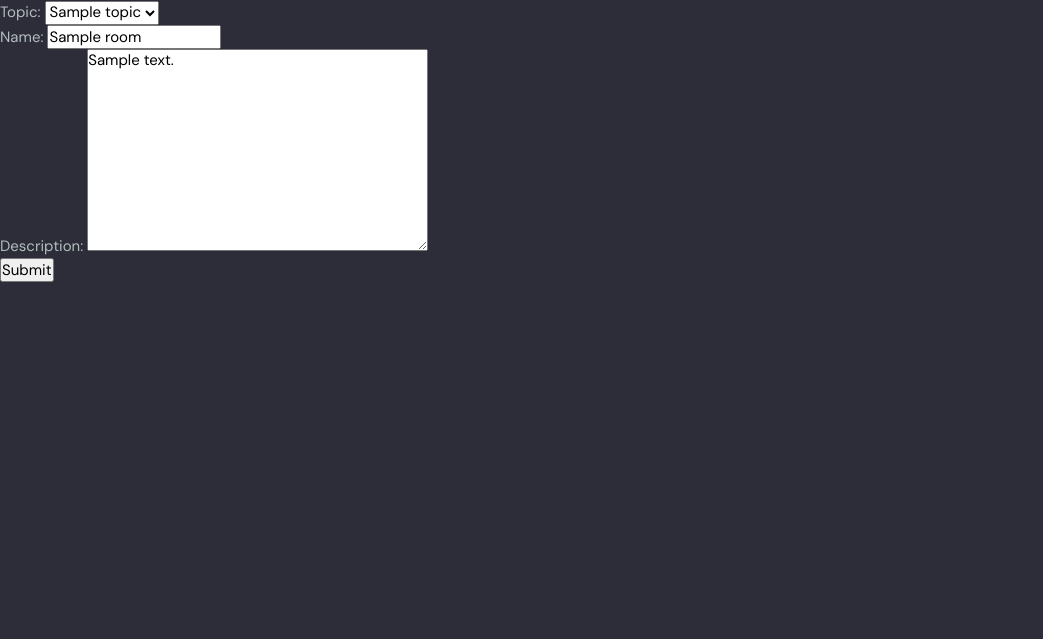
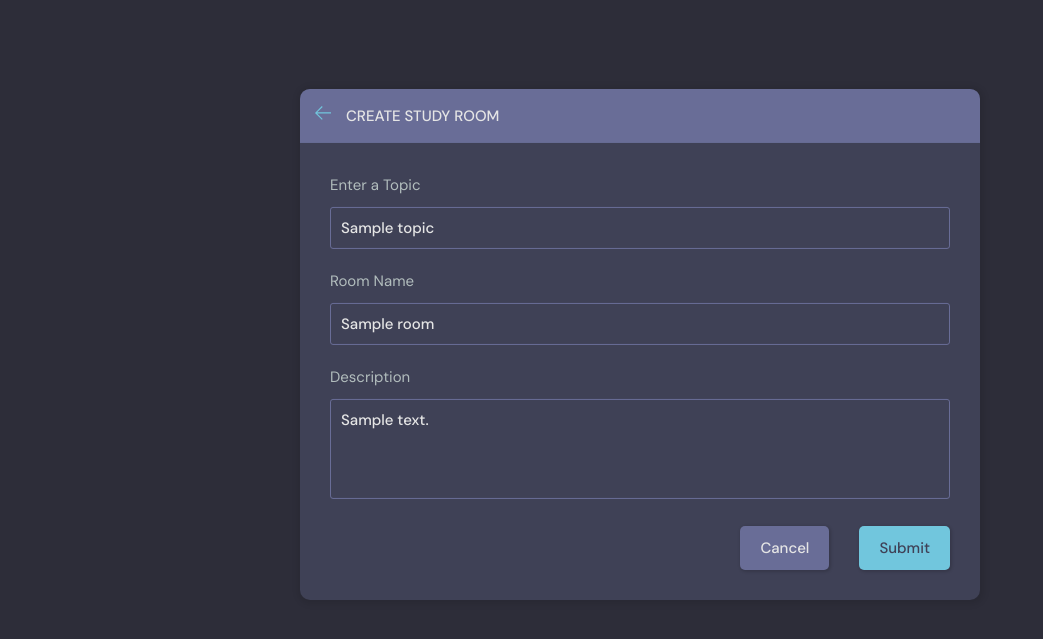
Before and after one commit to aneebp/ChatRoom, a Django app: page /update_room/1 in a window 1280 px wide. Shown: the part 76-715 px from the top of the page, without its empty margins (0-1043 px from the left). Run offline with Django 4.2, Linux system fonts and the light colour scheme; a user stored in the database is signed in; tables that the repository leaves empty hold one stand-in row (values such as "Sample post").

Commit message:
theme installation roomcreate and some additional funtion

```diff
--- a/base/templates/base/room.html
+++ b/base/templates/base/room.html
@@ -6,7 +6,7 @@
         <div class="room">
           <div class="room__top">
             <div class="room__topLeft">
-              <a href="index.html">
+              <a href="{% url 'home' %}">
                 <svg version="1.1" xmlns="http://www.w3.org/2000/svg" width="32" height="32" viewBox="0 0 32 32">
                   <title>arrow-left</title>
                   <path
--- a/base/templates/base/room_form.html
+++ b/base/templates/base/room_form.html
@@ -1,9 +1,69 @@
 {% extends 'base/main.html' %}
+{% block content %}
+  <main class="create-room layout">
+    <div class="container">
+      <div class="layout__box">
+        <div class="layout__boxHeader">
+          <div class="layout__boxTitle">
+            <a href="{% url 'home' %}">
+              <svg version="1.1" xmlns="http://www.w3.org/2000/svg" width="32" height="32" viewBox="0 0 32 32">
+                <title>arrow-left</title>
+                <path
+                  d="M13.723 2.286l-13.723 13.714 13.719 13.714 1.616-1.611-10.96-10.96h27.625v-2.286h-27.625l10.965-10.965-1.616-1.607z">
+                </path>
+              </svg>
+            </a>
+            <h3>Create Study Room</h3>
+          </div>
+        </div>
+        <div class="layout__body">
+          <form class="form" action="#" method="POST">
+            {% csrf_token %}
 
-{% block content %}
-<form action="" method='POST'>
-    {% csrf_token %}
-    {{form.as_p}}
-    <input type="submit" value="Submit">
-</form>
-{% endblock content %}
+            <div class="form__group">
+              <label for="room_topic">Enter a Topic</label>
+              <input type="text" required value="{{rooms.topic.name}}" name="topic" list="topic-list" />
+              <datalist id="topic-list">
+                <select  id="room_topic">
+                    {% for topic in topics  %}
+                    <option value="{{topic.name}}">{{topic.name}}</option>
+                    {% endfor %}
+                </select>
+              </datalist>
+              </div>
+
+              <div class="form__group">
+                <label for="room_name">Room Name</label>
+                {{form.name}}
+                </div>
+
+                <div class="form__group">
+                    <label for="room_description">Description</label>
+                    {{form.description}}
+                    </div>
+
+
+            {% comment %} <div class="form__group">
+              <label for="room_topic">Topic</label>
+              <input required type="text" name="topic" id="room_topic" list="topic-list" />
+              <datalist id="topic-list">
+                <select id="room_topic">
+                  <option value="">Select your topic</option>
+                  <option value="Python">Python</option>
+                  <option value="Django">Django</option>
+                </select>
+              </datalist>
+
+            </div> {% endcomment %}
+
+
+            <div class="form__action">
+              <a class="btn btn--dark" href="index.html">Cancel</a>
+              <button class="btn btn--main" type="submit">Submit</button>
+            </div>
+          </form>
+        </div>
+      </div>
+    </div>
+  </main>
+  {% endblock content %}
--- a/base/views.py
+++ b/base/views.py
@@ -119,16 +119,20 @@ def userProfile(request,pk):
 # if the user is logout ,and user try to create a room it will go to login page
 @login_required(login_url="login")
 def createRoom(request):
+    topics = Topic.objects.all()
     form = RoomForm()
     if request.method == "POST":
-        # we gonna pass all the posted data to form
-        form = RoomForm(request.POST)
-        if form.is_valid:
-           room =form.save(commit=False)
-           room.host = request.user
-           room.save()
+           topic_name = request.POST.get('topic')
+           #if the topic is there is gonna go with that other wise it will create
+           topic,created = Topic.objects.get_or_create(name=topic_name)
+           Room.objects.create(
+               host = request.user,
+               topic = topic,
+               name = request.POST.get('name'),
+               description = request.POST.get('description')
+           )
            return redirect("home")
-    context = {"form": form}
+    context = {"form": form,"topics":topics}
     return render(request, "base/room_form.html", context)
 
 
@@ -137,13 +141,18 @@ def updateRoom(request, pk):
     room = Room.objects.get(id=pk)
     # thi form gonna prefilled with the RoomForm exiting data
     form = RoomForm(instance=room)
+    topics = Topic.objects.all()
 
-    context = {"form": form}
+    context = {"form": form,"topics":topics,'rooms':room}
     if request.method == "POST":
-        form = RoomForm(request.POST)
-        if form.is_valid:
-            form.save()
-            return redirect("home")
+         topic_name = request.POST.get('topic')
+           #if the topic is there is gonna go with that other wise it will create
+         topic,created = Topic.objects.get_or_create(name=topic_name)
+         room.name = request.POST.get('name')
+         room.topic = topic
+         room.description = request.POST.get('description')
+         room.save()
+         return redirect("home")
     return render(request, "base/room_form.html", context)
 
 
```
Also changed, not shown: base/templates/base/room_form_old.html (added, +9 -0 lines), base/templates/base/room_old.html (deleted, +0 -53 lines).
